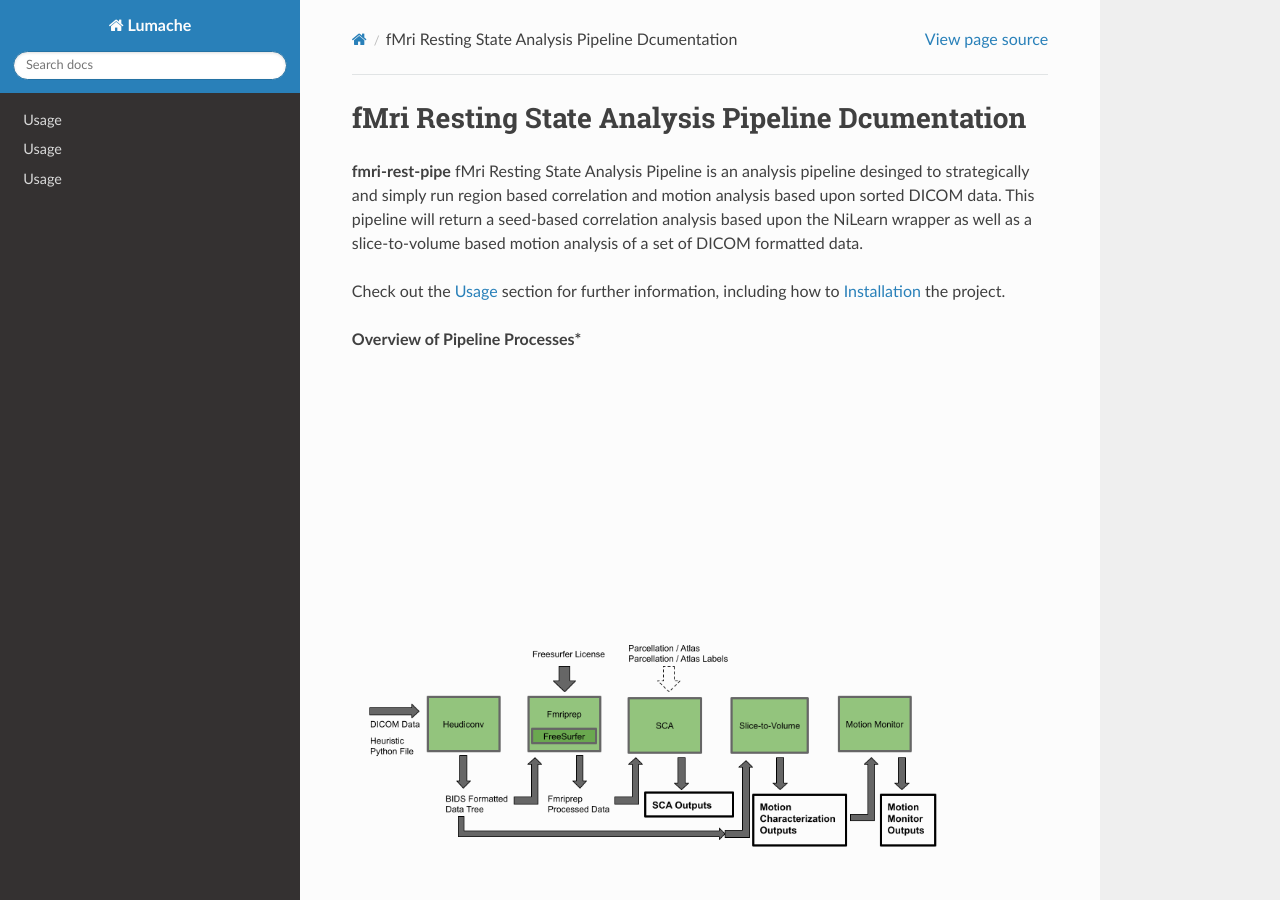
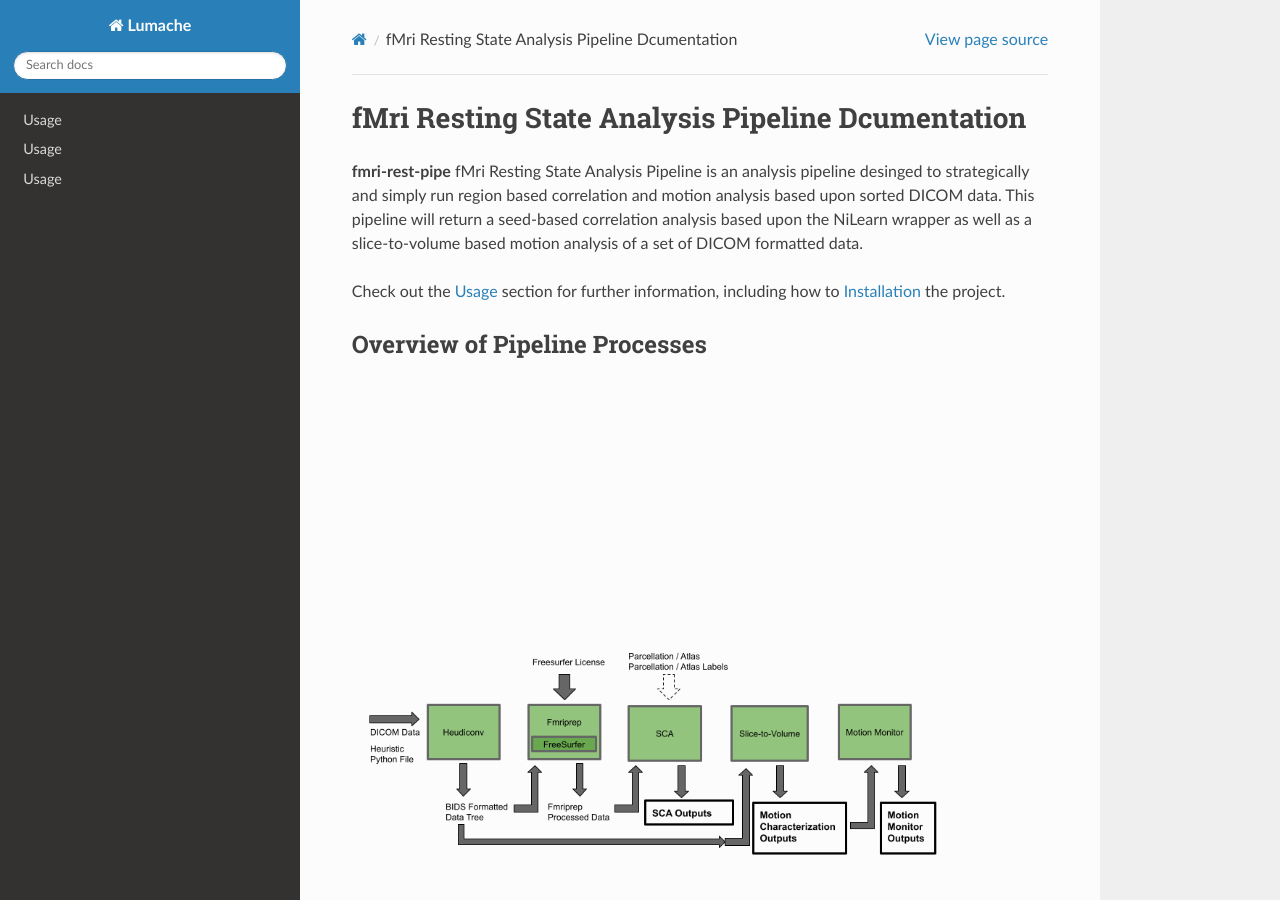
Before and after one commit to nicklbch/fmri-rest-pipe-documentation, a Sphinx documentation site: the page built from docs/source/index.rst, in a window 1280 px wide and 900 px high. Built offline with Sphinx 7.4.7 and the Read the Docs theme 3.1.0, drawn with Linux system fonts in a browser that asks for light colours.

```diff
--- a/docs/source/index.rst
+++ b/docs/source/index.rst
@@ -9,8 +9,8 @@ formatted data.
 Check out the :doc:`usage` section for further information, including
 how to :ref:`installation` the project.
 
-**Overview of Pipeline Processes***
-
+Overview of Pipeline Processes
+~~~~~~~~~~~~~~~~~~~~~~~~~~~~~~
 .. figure:: Pipeline_Flow.png
 
 
```
